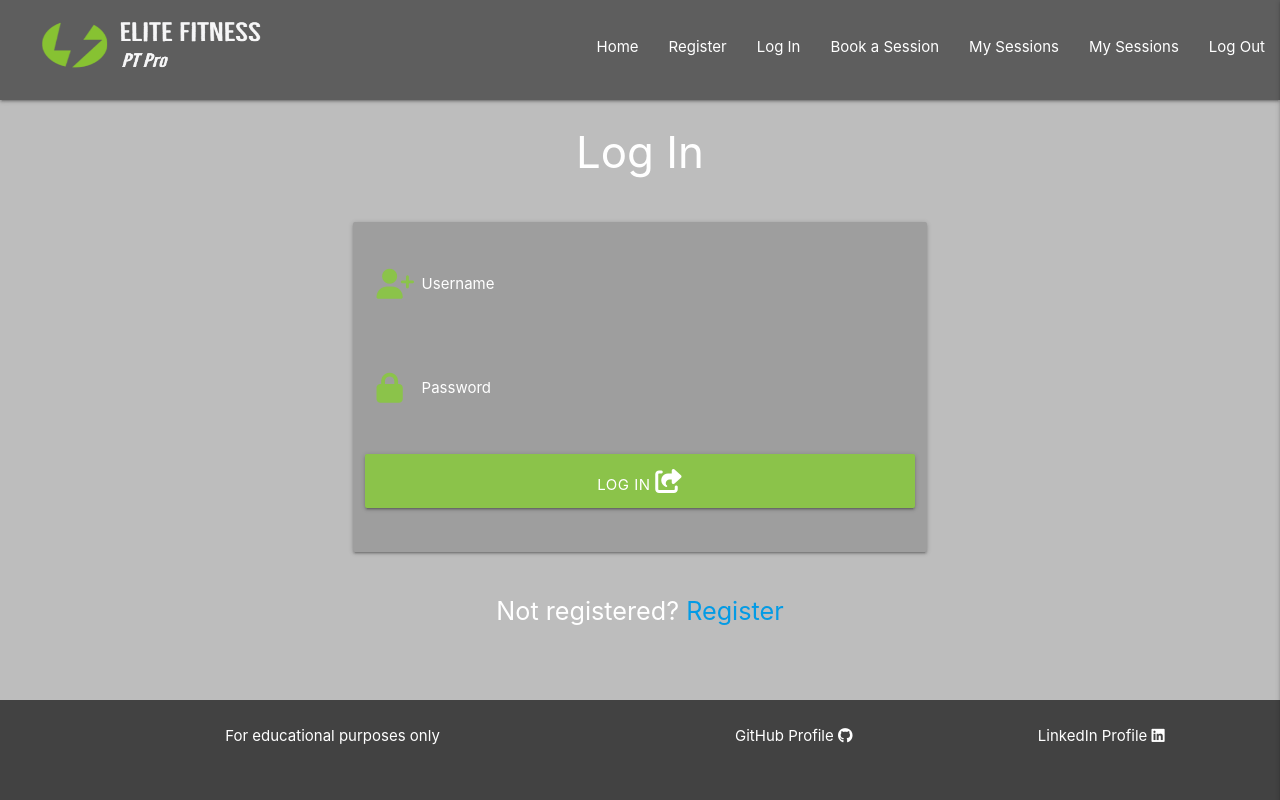
After one commit to andrewcannan/elite-pt-pro, a Flask app: page /login in a window 1280 px wide. The commit adds this page. Run offline with Flask 3, Linux system fonts and the light colour scheme; some libraries are stand-ins or nearby versions.

Commit message:
create login.html and add form. add link for login to base.html. add link to register.html for login page

```diff
--- a/eliteptpro/templates/base.html
+++ b/eliteptpro/templates/base.html
@@ -26,7 +26,7 @@
             <ul class="right hide-on-med-and-down">
                 <li><a href="{{ url_for('home') }}">Home</a></li>
                 <li><a href="{{ url_for('register') }}">Register</a></li>
-                <li><a href="#">Login</a></li>
+                <li><a href="{{ url_for('login') }}">Log In</a></li>
                 <li><a href="#">Book a Session</a></li>
                 <li><a href="#">My Sessions</a></li>
                 <li><a href="#">My Sessions</a></li> <!--PT USER-->
@@ -40,7 +40,7 @@
     <ul class="sidenav right" id="mobile-nav">
         <li><a href="{{ url_for('home') }}">Home</a></li>
         <li><a href="{{ url_for('register') }}">Register</a></li>
-        <li><a href="#">Login</a></li>
+        <li><a href="{{ url_for('login') }}">Log In</a></li>
         <li><a href="#">Book a Session</a></li>
         <li><a href="#">My Sessions</a></li>
         <li><a href="#">My Sessions</a></li> <!--PT USER-->
--- a/eliteptpro/templates/homepage.html
+++ b/eliteptpro/templates/homepage.html
@@ -24,7 +24,7 @@
     </div>
     <div class="col s12 center-align home-text">
         <h1 class="white-text">Ready to book a session with your Personal Trainer?</h1>
-        <a class="waves-effect waves-light btn-large pulse" href="#">Login</a>
+        <a class="waves-effect waves-light btn-large pulse" href="{{ url_for('login') }}">Login</a>
         <p class="white-text flow-text">Not registered? <a href="{{ url_for('register') }}">Register</a></p>
     </div>
 </div>
--- /dev/null
+++ b/eliteptpro/templates/login.html
@@ -0,0 +1,40 @@
+{% extends "base.html" %}
+{% block content %}
+<div class="row center-align">
+    <h3 class="white-text">Log In</h3>
+</div>
+<div class="row">
+    <form class="col s12 m8 offset-m2" method="POST" action="{{ url_for('login') }}">
+        <div class="card-panel grey draken-3">
+            <!-- Username input -->
+            <div class="row">
+                <div class="input-field col s12">
+                    <i class="fa-solid fa-user-plus prefix light-green-text"></i>
+                    <input id="username" name="username" type="text" class="validate white-text" required>
+                    <label for="username" class="white-text">Username</label>
+                </div>
+            </div>
+            <!-- Password input -->
+            <div class="row">
+                <div class="input-field col s12">
+                    <i class="fa-solid fa-lock prefix light-green-text"></i>
+                    <input id="password" name="password" type="password" class="validate white-text" required>
+                    <label for="password" class="white-text">Password</i></label>
+                </div>
+            </div>
+            <!-- Log In button -->
+            <div class="row">
+                <button type="submit" class="col s12 btn-large light-green white-text text-shadow">
+                    Log In <i class="fa-solid fa-share-from-square"></i>
+                </button>
+            </div>
+        </div>
+    </form>
+    <!-- Not registered link -->
+    <div class="row">
+        <div class="col s12 center-align">
+            <p class="white-text flow-text">Not registered? <a href="{{ url_for('register') }}">Register</a></p>
+        </div>
+    </div>
+</div>
+{% endblock %}
--- a/eliteptpro/templates/register.html
+++ b/eliteptpro/templates/register.html
@@ -58,5 +58,11 @@
             </div>
         </div>
     </form>
+    <!-- Already registered link -->
+    <div class="row">
+        <div class="col s12 center-align">
+            <p class="white-text flow-text">Already Registered? <a href="{{ url_for('login') }}">Log In</a></p>
+        </div>
+    </div>
 </div>
 {% endblock %}
```
